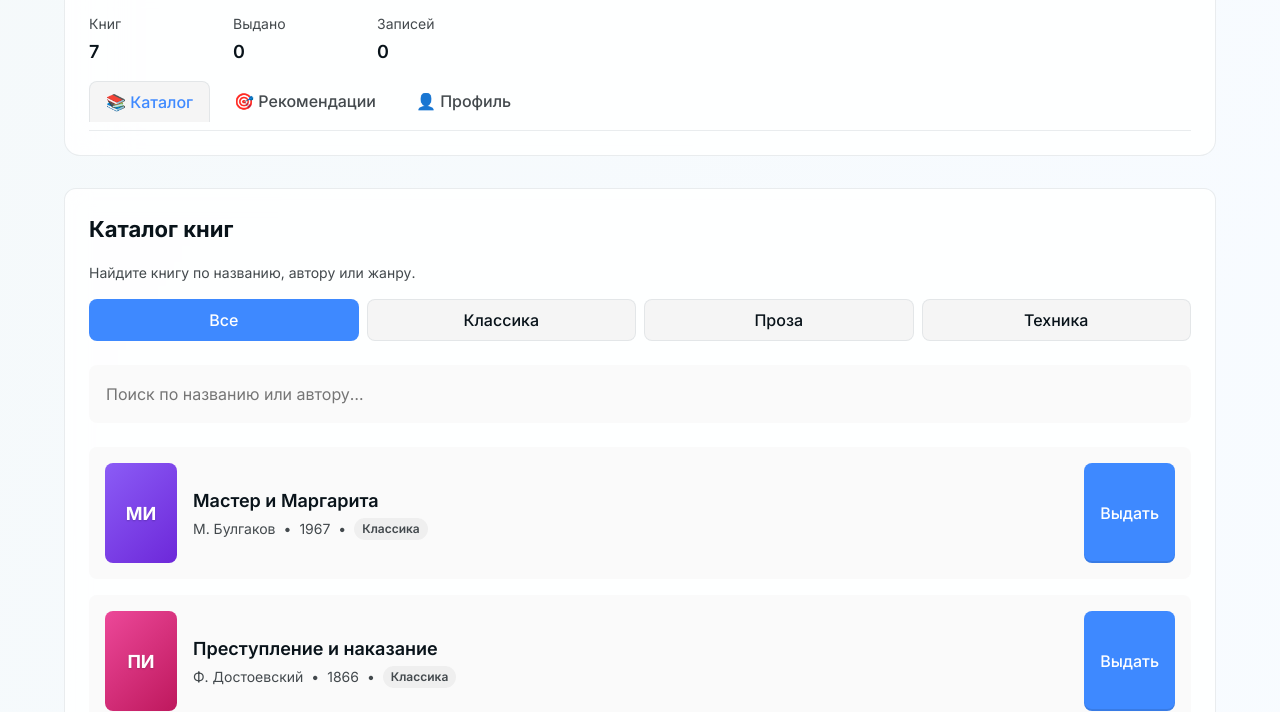
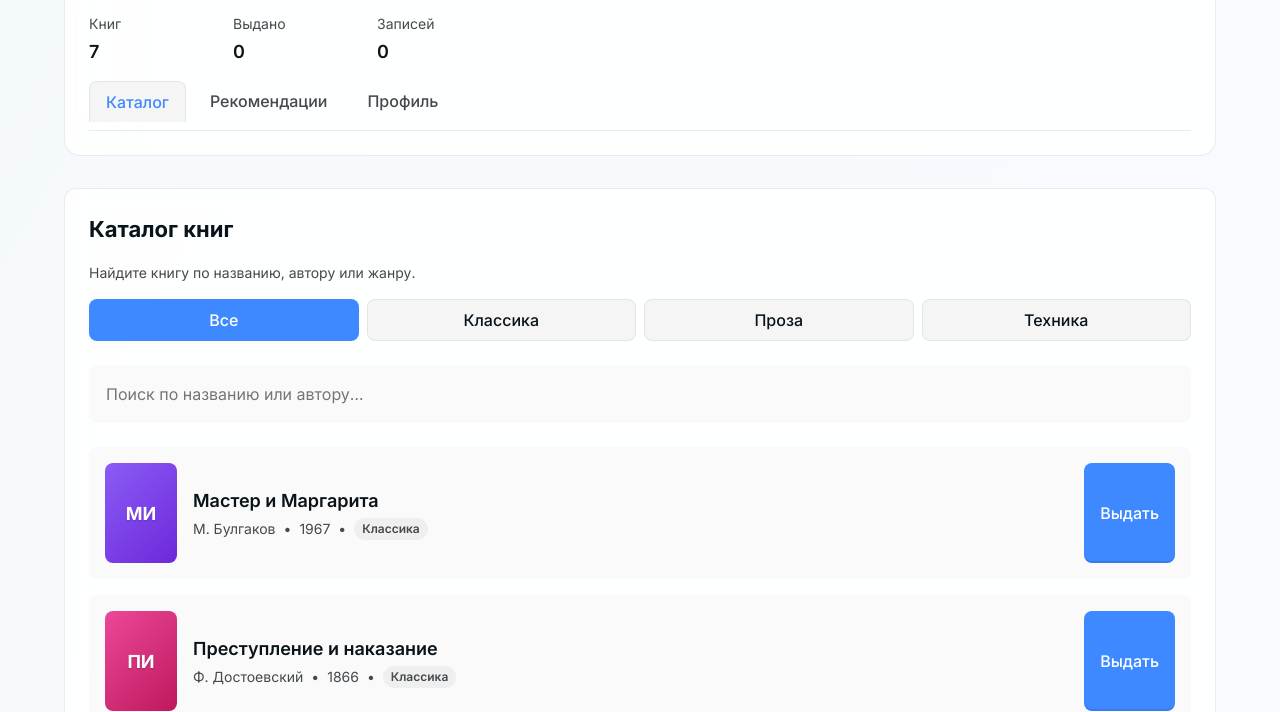
Before and after one commit to berdichevskiia/last_rchoi, a plain HTML site: page index.html in a window 1280 px wide. Shown: the part 88-800 px from the top of the page. Drawn offline with Linux system fonts and the light colour scheme.

Commit message:
Update index.html

```diff
--- a/index.html
+++ b/index.html
@@ -423,9 +423,9 @@
         </div>
       </div>
       <nav class="nav-tabs">
-        <a href="#books" class="nav-link active" data-page="books">📚 Каталог</a>
-        <a href="#recommend" class="nav-link" data-page="recommend">🎯 Рекомендации</a>
-        <a href="#profile" class="nav-link" data-page="profile">👤 Профиль</a>
+        <a href="#books" class="nav-link active" data-page="books">Каталог</a>
+        <a href="#recommend" class="nav-link" data-page="recommend">Рекомендации</a>
+        <a href="#profile" class="nav-link" data-page="profile">Профиль</a>
       </nav>
     </header>
 
@@ -514,8 +514,7 @@
     </section>
 
     <footer>
-      BiBlio · Современная библиотека. Все данные — только в вашем браузере.
-      <br>Для GitHub Pages: сохраните как <code>index.html</code>.
+      BiBlio · Современная библиотека.
     </footer>
   </div>
 
```
